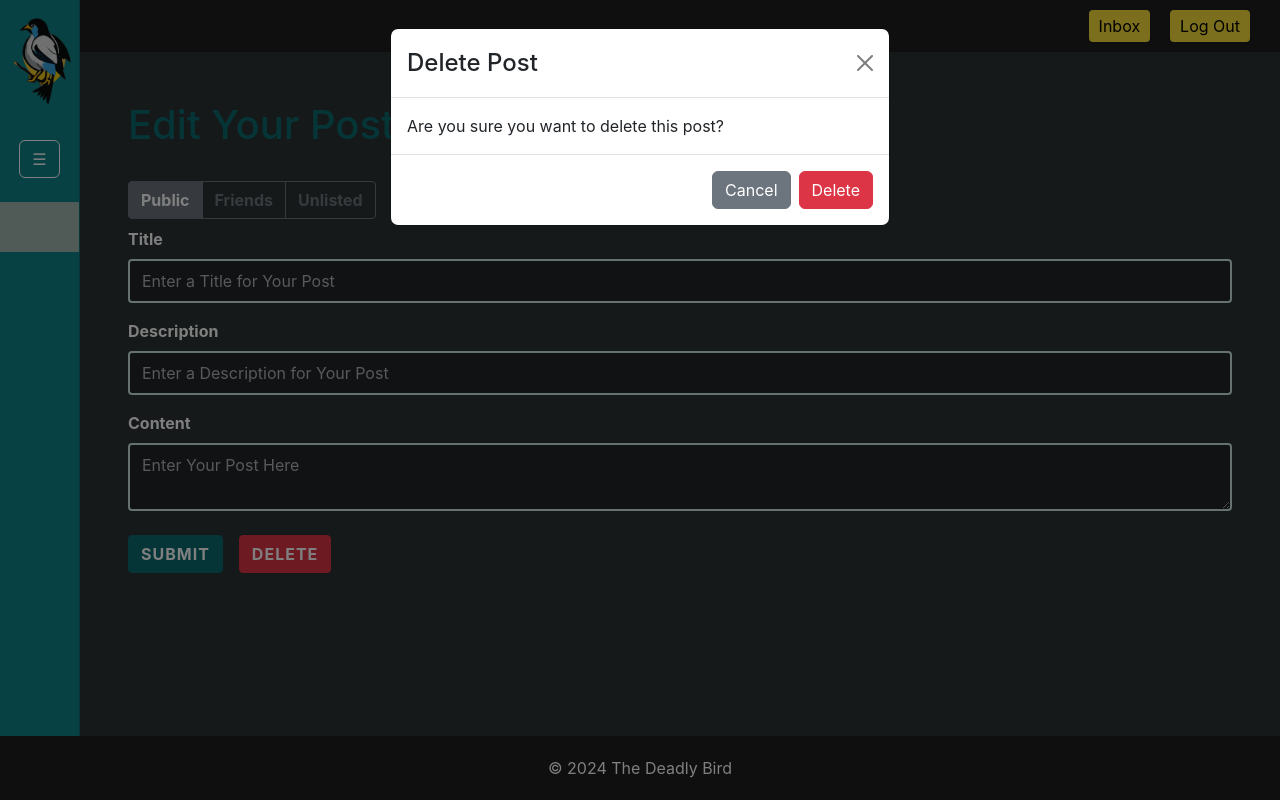
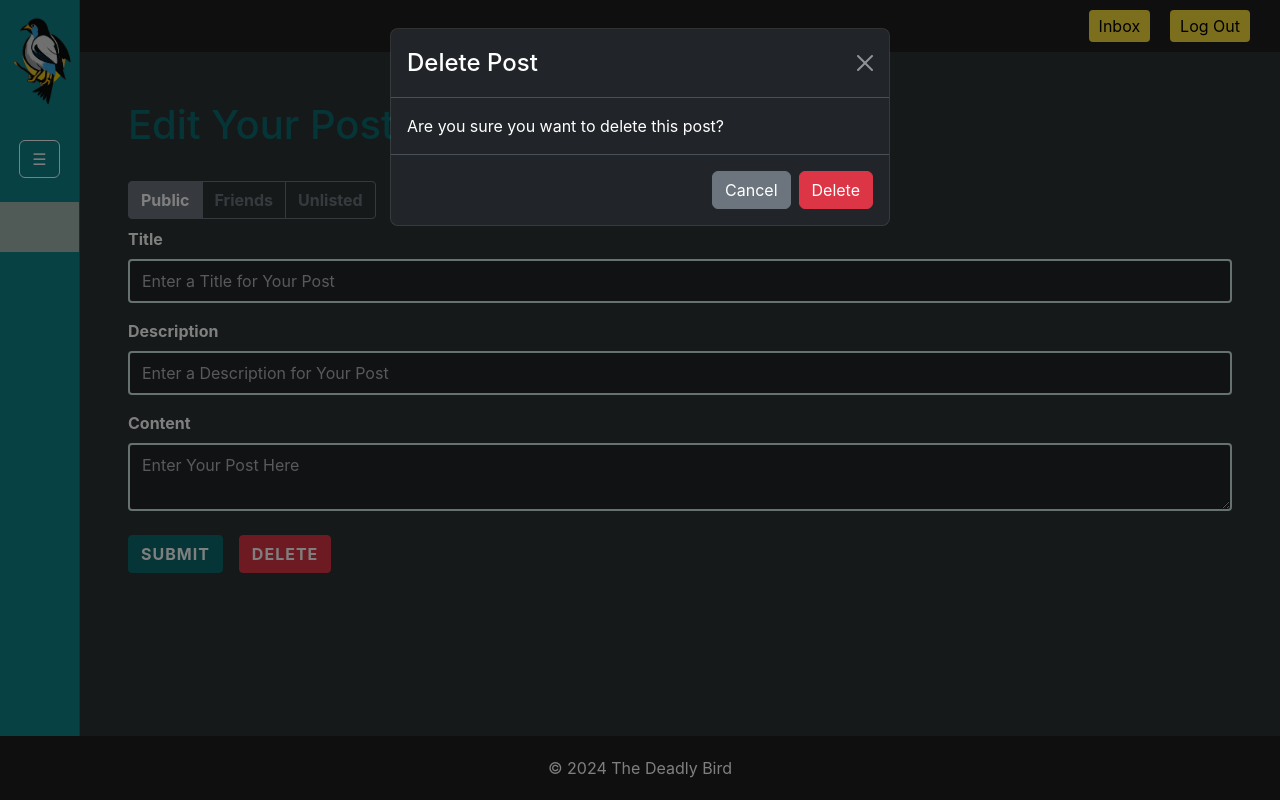
Before and after one commit to WillQizza/The-Deadly-Bird, a React (Create React App) app in the folder frontend/: page /post/1 in a window 1280 px wide. Both pictures are taken after a click on the button "DELETE". Built offline with nearby package versions, Linux system fonts and the light colour scheme; no server answers; some icons are missing.

Commit message:
Changed delete dialog from light to dark mode.

```diff
--- a/frontend/src/components/post/DeleteDialog.tsx
+++ b/frontend/src/components/post/DeleteDialog.tsx
@@ -35,11 +35,11 @@ const DeleteDialog: React.FC<DeleteDialogProps> = (props: DeleteDialogProps) =>
 
     /** Function rendering confirmation dialog upon post deletion */
     return (
-        <Modal show={show} onHide={() => {setShow(false)}}>
+        <Modal show={show} onHide={() => {setShow(false)}} data-bs-theme={"dark"}>
             <Modal.Header closeButton>
-                <Modal.Title>Delete Post</Modal.Title>
+                <Modal.Title className={"text-white"}>Delete Post</Modal.Title>
             </Modal.Header>
-            <Modal.Body>Are you sure you want to delete this post?</Modal.Body>
+            <Modal.Body className={"text-white"}>Are you sure you want to delete this post?</Modal.Body>
             <Modal.Footer>
                 <Button variant="secondary" onClick={() => {setShow(false)}}>
                     Cancel
```
